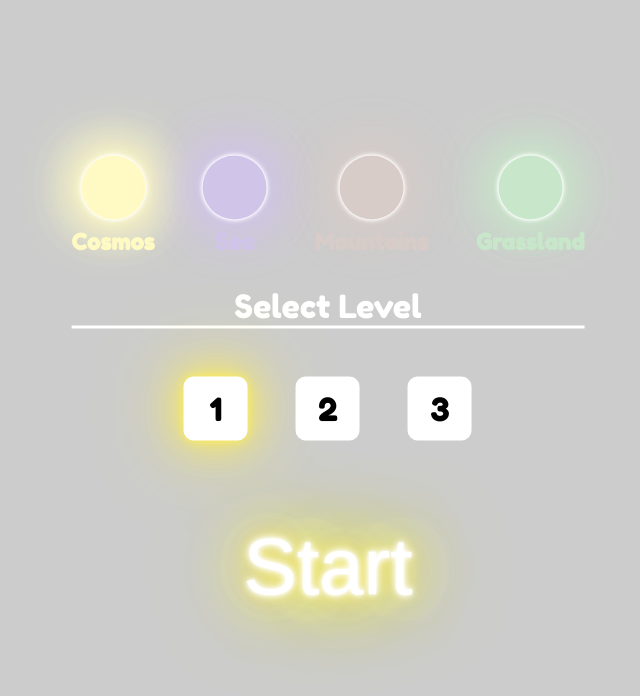
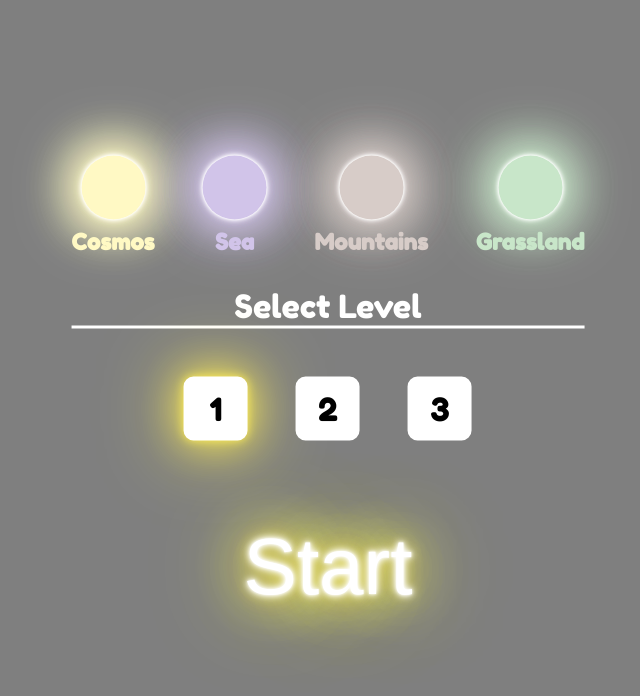
Before and after one commit to GrzegorzBanaszak/caught-ball, a React (Create React App) app: page / in a window 1280 px wide. Shown: the top 696 px of the page, without its empty margins (312-952 px from the left). Built offline with nearby package versions, Linux system fonts and the light colour scheme; a web font is replaced by a local one.

Commit message:
Update after bg color

```diff
--- a/src/components/Canvas/components.ts
+++ b/src/components/Canvas/components.ts
@@ -15,6 +15,6 @@ export const CanvasContainer = styled.main<{ bgImage: string }>`
     position: absolute;
     width: 100%;
     height: 100%;
-    background-color: rgba(0, 0, 0, 0.2);
+    background-color: rgba(0, 0, 0, 0.5);
   }
 `;
```
